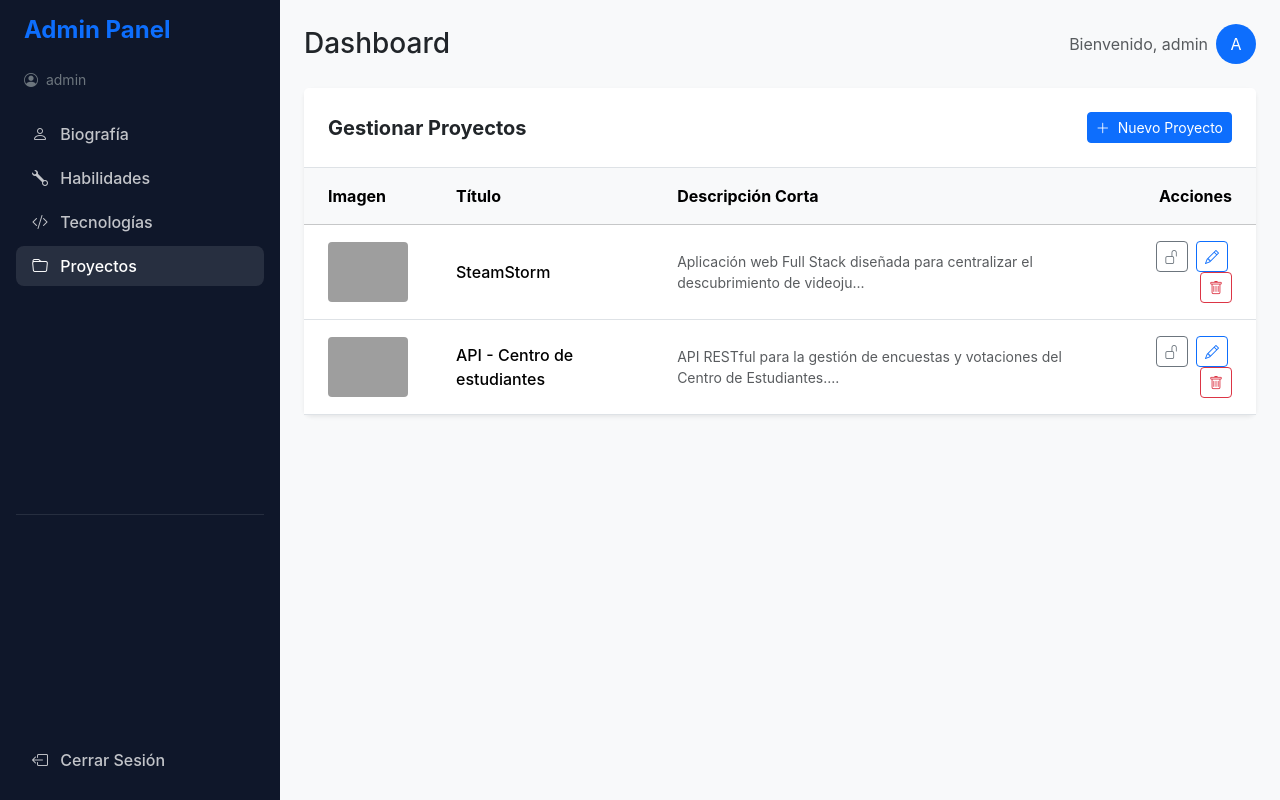
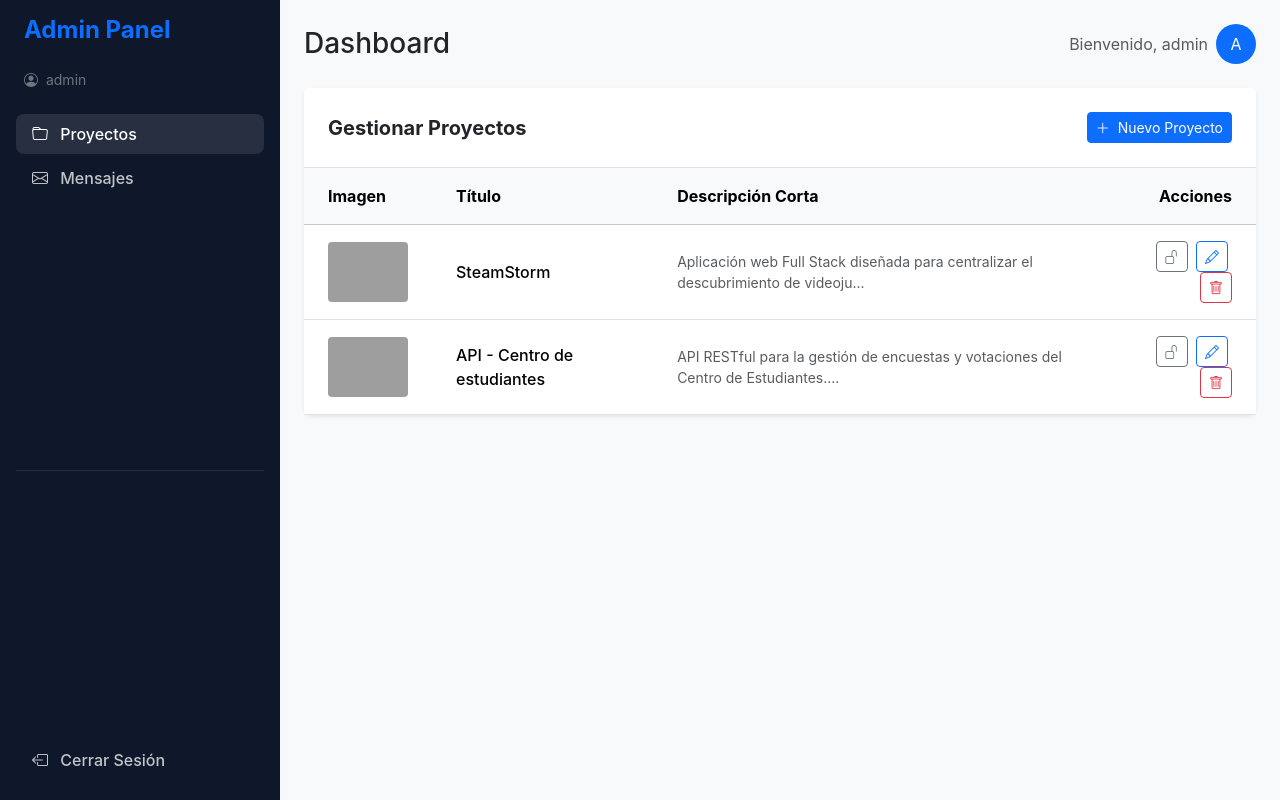
Before and after one commit to brauliodeus/Portfolio-BraulioPalma, a PHP site: page /dashboard.php in a window 1280 px wide. Run offline with PHP 8.4, Linux system fonts and the light colour scheme; a user stored in the database is signed in; data comes from the database, SQL or seed files in the repository; some libraries are stand-ins or nearby versions; grey boxes are pictures that could not be loaded.

Commit message:
Agrega panel de mensajes en dashboard

```diff
--- a/assets/js/admin.js
+++ b/assets/js/admin.js
@@ -235,3 +235,71 @@ function toggleLock(id, newStatus) {
         Swal.fire('Error', 'No se pudo contactar con el servidor.', 'error');
     });
 }
+
+// Cambiar de pestaña
+function switchTab(tab) {
+    // Actualizar estilos del menú
+    document.getElementById('tab-projects').classList.remove('active');
+    document.getElementById('tab-messages').classList.remove('active');
+    document.getElementById(`tab-${tab}`).classList.add('active');
+
+    // Ocultar todas las secciones
+    document.getElementById('section-projects').style.display = 'none';
+    document.getElementById('section-messages').style.display = 'none';
+
+    // Mostrar sección actual
+    document.getElementById(`section-${tab}`).style.display = 'block';
+
+    if (tab === 'messages') {
+        loadMessages();
+    } else if (tab === 'projects') {
+        loadProjects();
+    }
+}
+
+// Cargar mensajes mediante AJAX
+function loadMessages() {
+    const tbody = document.getElementById('messagesTableBody');
+    tbody.innerHTML = '<tr><td colspan="4" class="text-center py-4"><span class="spinner-border spinner-border-sm"></span> Cargando...</td></tr>';
+
+    fetch('api/messages_api.php')
+        .then(response => response.json())
+        .then(data => {
+            if (data.status === 'success') {
+                renderMessagesTable(data.data);
+            } else {
+                tbody.innerHTML = `<tr><td colspan="4" class="text-center py-4 text-danger">${data.message}</td></tr>`;
+            }
+        })
+        .catch(error => {
+            console.error('Error:', error);
+            tbody.innerHTML = `<tr><td colspan="4" class="text-center py-4 text-danger">Error al cargar los mensajes.</td></tr>`;
+        });
+}
+
+// Renderizar la tabla de mensajes
+function renderMessagesTable(messages) {
+    const tbody = document.getElementById('messagesTableBody');
+    tbody.innerHTML = '';
+
+    if (messages.length === 0) {
+        tbody.innerHTML = '<tr><td colspan="4" class="text-center py-4 text-muted">No hay mensajes.</td></tr>';
+        return;
+    }
+
+    messages.forEach(msg => {
+        const date = new Date(msg.created_at).toLocaleString('es-ES');
+
+        const tr = document.createElement('tr');
+        tr.innerHTML = `
+            <td class="px-4 py-3 small text-muted">${date}</td>
+            <td class="px-4 py-3 fw-medium">${msg.name}</td>
+            <td class="px-4 py-3"><a href="mailto:${msg.email}" class="text-decoration-none">${msg.email}</a></td>
+            <td class="px-4 py-3">
+                <strong>${msg.subject}</strong><br>
+                <span class="text-muted small">${msg.message}</span>
+            </td>
+        `;
+        tbody.appendChild(tr);
+    });
+}
--- a/dashboard.php
+++ b/dashboard.php
@@ -40,26 +40,13 @@ if (isset($_GET['logout'])) {
 
             <ul class="nav flex-column mb-auto">
                 <li class="nav-item">
-                    <a href="#" class="nav-link py-2 px-3"
-                        onclick="alert('Módulo de Biografía en construcción.'); return false;">
-                        <i class="bi bi-person me-2"></i> Biografía
+                    <a href="#" class="nav-link py-2 px-3 active" id="tab-projects" onclick="switchTab('projects'); return false;">
+                        <i class="bi bi-folder me-2"></i> Proyectos
                     </a>
                 </li>
                 <li class="nav-item">
-                    <a href="#" class="nav-link py-2 px-3"
-                        onclick="alert('Módulo de Habilidades en construcción.'); return false;">
-                        <i class="bi bi-wrench me-2"></i> Habilidades
-                    </a>
-                </li>
-                <li class="nav-item">
-                    <a href="#" class="nav-link py-2 px-3"
-                        onclick="alert('Módulo de Tecnologías en construcción.'); return false;">
-                        <i class="bi bi-code-slash me-2"></i> Tecnologías
-                    </a>
-                </li>
-                <li class="nav-item">
-                    <a href="#" class="nav-link py-2 px-3 active" id="tab-projects">
-                        <i class="bi bi-folder me-2"></i> Proyectos
+                    <a href="#" class="nav-link py-2 px-3" id="tab-messages" onclick="switchTab('messages'); return false;">
+                        <i class="bi bi-envelope me-2"></i> Mensajes
                     </a>
                 </li>
             </ul>
@@ -87,7 +74,8 @@ if (isset($_GET['logout'])) {
                 </div>
             </div>
 
-            <div class="card border-0 shadow-sm rounded-3">
+            <div id="section-projects">
+                <div class="card border-0 shadow-sm rounded-3">
                 <div class="card-header bg-white p-4 border-bottom d-flex justify-content-between align-items-center">
                     <h5 class="mb-0 fw-bold">Gestionar Proyectos</h5>
                     <button class="btn btn-primary btn-sm" onclick="openProjectModal()">
@@ -112,6 +100,34 @@ if (isset($_GET['logout'])) {
                                 </tr>
                             </tbody>
                         </table>
+                    </div>
+                </div>
+            </div>
+            </div>
+
+            <div id="section-messages" style="display: none;">
+                <div class="card border-0 shadow-sm rounded-3">
+                    <div class="card-header bg-white p-4 border-bottom d-flex justify-content-between align-items-center">
+                        <h5 class="mb-0 fw-bold">Mensajes de Contacto</h5>
+                    </div>
+                    <div class="card-body p-0">
+                        <div class="table-responsive">
+                            <table class="table table-hover align-middle mb-0">
+                                <thead class="table-light">
+                                    <tr>
+                                        <th class="px-4 py-3" style="width: 15%">Fecha</th>
+                                        <th class="px-4 py-3" style="width: 20%">Nombre</th>
+                                        <th class="px-4 py-3" style="width: 20%">Email</th>
+                                        <th class="px-4 py-3" style="width: 45%">Asunto / Mensaje</th>
+                                    </tr>
+                                </thead>
+                                <tbody id="messagesTableBody">
+                                    <tr>
+                                        <td colspan="4" class="text-center py-4">Cargando mensajes...</td>
+                                    </tr>
+                                </tbody>
+                            </table>
+                        </div>
                     </div>
                 </div>
             </div>
```
Also changed, not shown: api/messages_api.php (added, +27 -0 lines).
